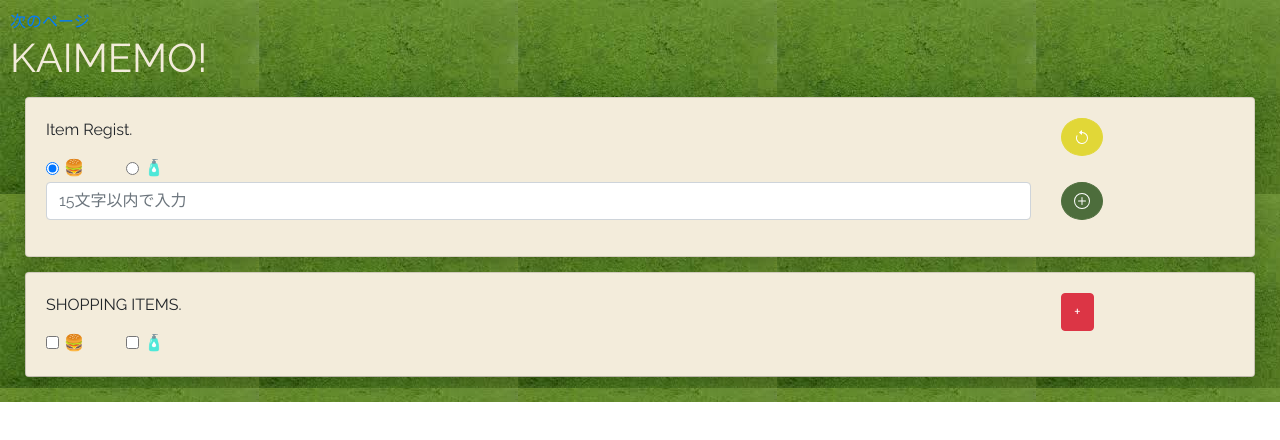
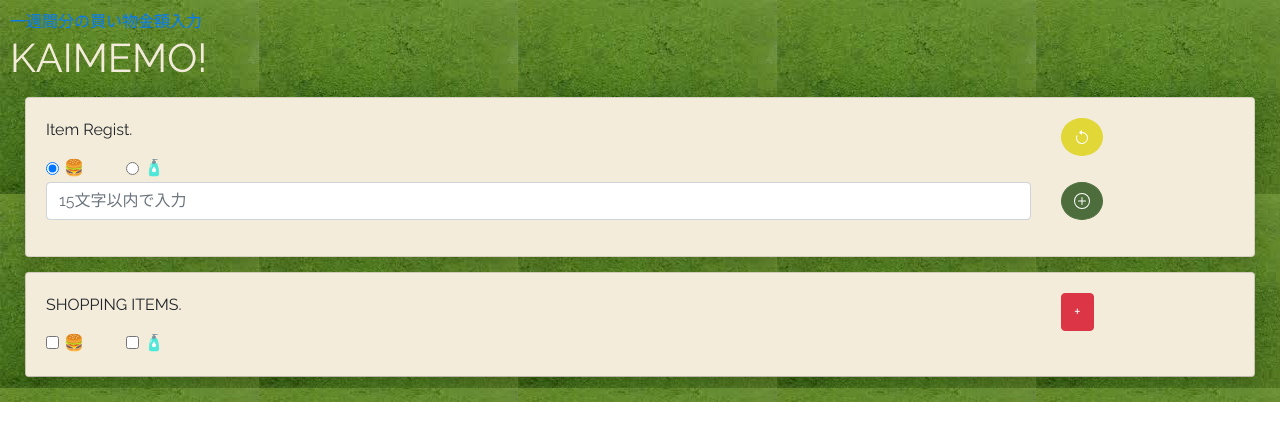
Before and after one commit to myantyuWorld/kaimemo, a Vue app: page / in a window 1280 px wide. Shown: the top 440 px of the page. Built offline with nearby package versions, Linux system fonts and the light colour scheme.

Commit message:
refactoring

```diff
--- a/src/route/RouteGoodsList.vue
+++ b/src/route/RouteGoodsList.vue
@@ -1,6 +1,6 @@
 <template>
   <div class="wrapper">
-    <router-link to="/second">次のページ</router-link>
+    <router-link to="/second">一週間分の買い物金額入力</router-link>
     <div class="">
       <h1 class="title">KAIMEMO!</h1>
       <GoodsRegistForm
--- a/src/route/RouteTotalAMount.vue
+++ b/src/route/RouteTotalAMount.vue
@@ -1,6 +1,6 @@
 <template>
   <div class="wrapper">
-    <router-link to="/">RouteGoodsListへ</router-link>
+    <router-link to="/">買い物一覧へ</router-link>
     <div class="">
       <h1 class="title">KAIMEMO!</h1>
     </div>
```
